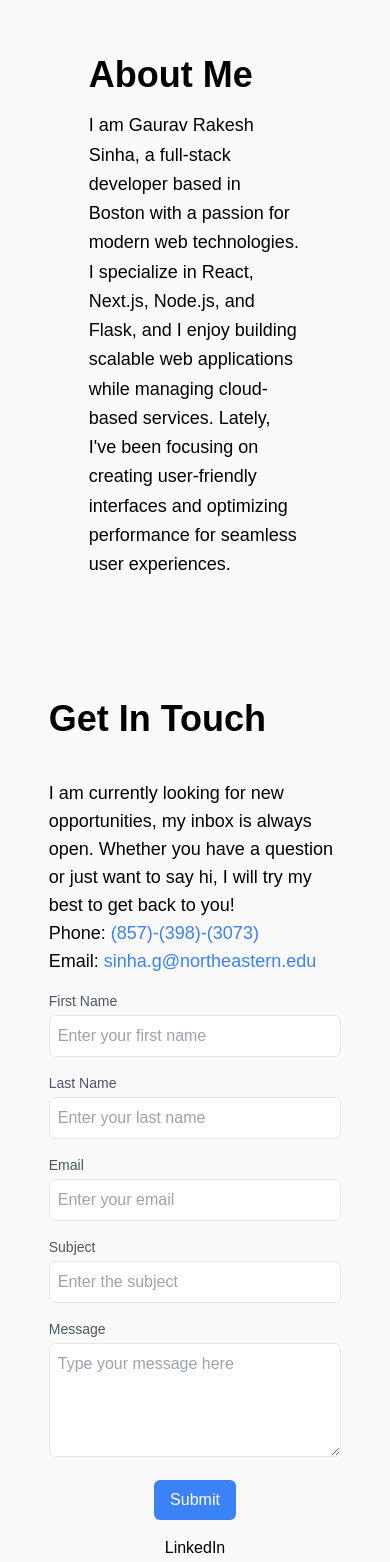
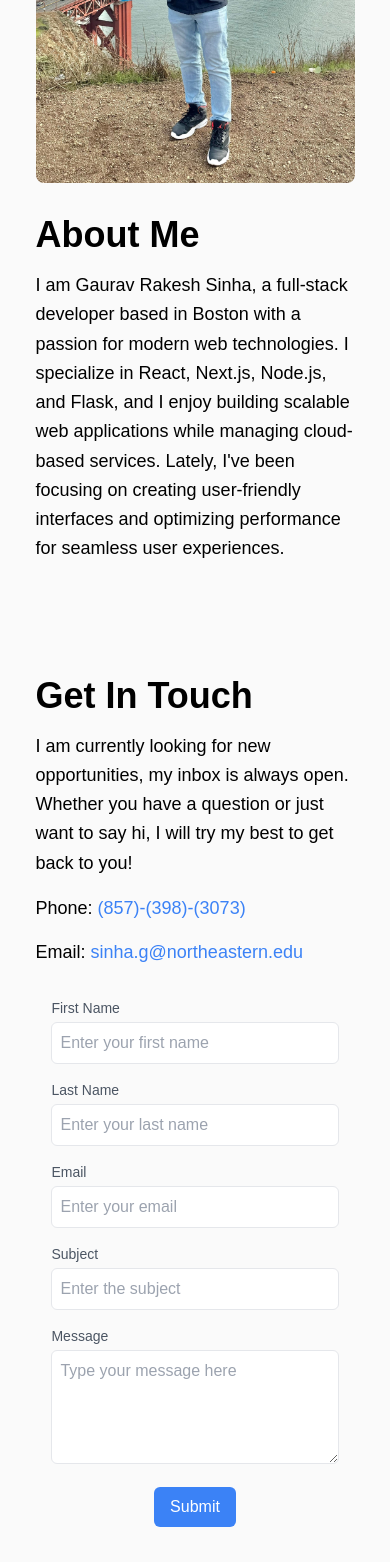
Before and after one commit to sinha-gaurav-7/gauravSinhaPortfolio, a Next.js app: page /about in a window 390 px wide. Shown: the part 432-1994 px from the top of the page. Built offline with nearby package versions, Linux system fonts and the light colour scheme.

Commit message:
Mobile responsiveness

```diff
--- a/src/components/experience-Card/index.js
+++ b/src/components/experience-Card/index.js
@@ -1,8 +1,6 @@
-import React from "react";
-
 const Experience = ({ jobTitle, companyName, duration, jobDescription }) => {
   return (
-    <div className="bg-white shadow-md rounded-lg p-6 space-y-4">
+    <div className="bg-white shadow-md rounded-lg p-6 space-y-4 w-full">
       <div className="flex justify-between items-center">
         <h3 className="text-xl font-bold">{jobTitle}</h3>
         <p className="text-gray-600">{duration}</p>
--- a/src/pages/about/index.js
+++ b/src/pages/about/index.js
@@ -1,5 +1,3 @@
-// pages/about.js
-
 import React from "react";
 import Image from "next/image";
 import Layout from "../Layout";
@@ -7,9 +5,9 @@ import Layout from "../Layout";
 const About = () => {
   return (
     <Layout>
-      <section className="mx-auto w-3/4">
-        <div className="min-h-screen flex flex-col md:flex-row justify-center items-center">
-          <div className="md:w-1/2 flex justify-center p-10">
+      <section className="mx-auto w-[90%] sm:w-3/4 pt-20">
+        <div className="flex flex-col md:flex-row justify-center items-center">
+          <div className="md:w-1/2 flex justify-center p-4 md:p-10">
             <Image
               src="/gaurav-about.jpg"
               height={450}
@@ -18,7 +16,7 @@ const About = () => {
               alt="Gaurav Rakesh Sinha"
             />
           </div>
-          <div className="md:w-1/2 flex flex-col justify-center p-10">
+          <div className="md:w-1/2 flex flex-col justify-center p-4 md:p-10">
             <h2 className="text-4xl font-bold mb-4">About Me</h2>
             <p className="text-lg leading-relaxed">
               I am Gaurav Rakesh Sinha, a full-stack developer based in Boston
@@ -31,18 +29,17 @@ const About = () => {
           </div>
         </div>
       </section>
-      <section className="mx-auto w-3/4 pt-20 min-h-screen">
-        <div>
-          <h2 className="text-4xl font-bold">Get In Touch</h2>
-        </div>
-        <div className="grid grid-cols-1 sm:grid-cols-2 mt-10">
-          <div className="sm:pr-8">
-            <p className="text-lg sm:px-0">
+
+      <section className="mx-auto w-[90%] sm:w-3/4 pt-20">
+        <div className="flex flex-col md:flex-row justify-center items-start">
+          <div className="md:w-1/2 w-full flex flex-col justify-center p-4 md:p-10">
+            <h2 className="text-4xl font-bold mb-4">Get In Touch</h2>
+            <p className="text-lg leading-relaxed">
               I am currently looking for new opportunities, my inbox is always
               open. Whether you have a question or just want to say hi, I will
               try my best to get back to you!
             </p>
-            <p className="text-lg sm:mt-10">
+            <p className="text-lg mt-4">
               Phone:{" "}
               <a
                 href="tel:+18573983073"
@@ -51,7 +48,7 @@ const About = () => {
                 (857)-(398)-(3073)
               </a>
             </p>
-            <p className="text-lg sm:mt-10">
+            <p className="text-lg mt-4">
               Email:{" "}
               <a
                 href="mailto:sinha.g@northeastern.edu"
@@ -61,8 +58,8 @@ const About = () => {
               </a>
             </p>
           </div>
-          <div className="sm:pl-8 mt-4 sm:mt-0">
-            <form className="max-w-md mx-auto">
+          <div className="md:w-1/2 w-full flex flex-col justify-center p-4 md:p-10">
+            <form className="w-[90%] mx-auto">
               <div className="mb-4">
                 <label
                   htmlFor="firstName"
--- a/src/pages/resume/index.js
+++ b/src/pages/resume/index.js
@@ -53,14 +53,12 @@ const Resume = () => {
   ];
 
   return (
-    <>
     <Layout>
-        <section className="w-full sm:w-3/4 mx-auto p-20">
-          <h1 className="text-center font-semibold text-3xl py-10">
+      <section className="w-full sm:w-3/4 mx-auto sm:p-20 p-4">
+        <h1 className="text-center font-semibold sm:text-3xl text-2xl sm:py-10 py-4">
           WORK EXPERIENCE
         </h1>
-
-          <div className="container mx-auto space-y-10">
+        <div className="mx-auto space-y-10">
           {experiences.map((experience, index) => (
             <Experience
               key={index}
@@ -73,12 +71,11 @@ const Resume = () => {
         </div>
       </section>
 
-        <section className="w-full sm:w-3/4 mx-auto p-20">
-          <h1 className="text-center font-semibold text-3xl py-10">
+      <section className="w-full sm:w-3/4 mx-auto sm:p-20 p-4">
+        <h1 className="text-center font-semibold sm:text-3xl text-2xl sm:py-10 py-4">
           EDUCATION
         </h1>
-
-          <div className="container mx-auto space-y-10">
+        <div className="mx-auto space-y-10">
           {education.map((edu, index) => (
             <Education
               key={index}
@@ -91,7 +88,6 @@ const Resume = () => {
         </div>
       </section>
     </Layout>
-    </>
   );
 };
 
```
Lines whose indentation alone changed are shown as unchanged.
